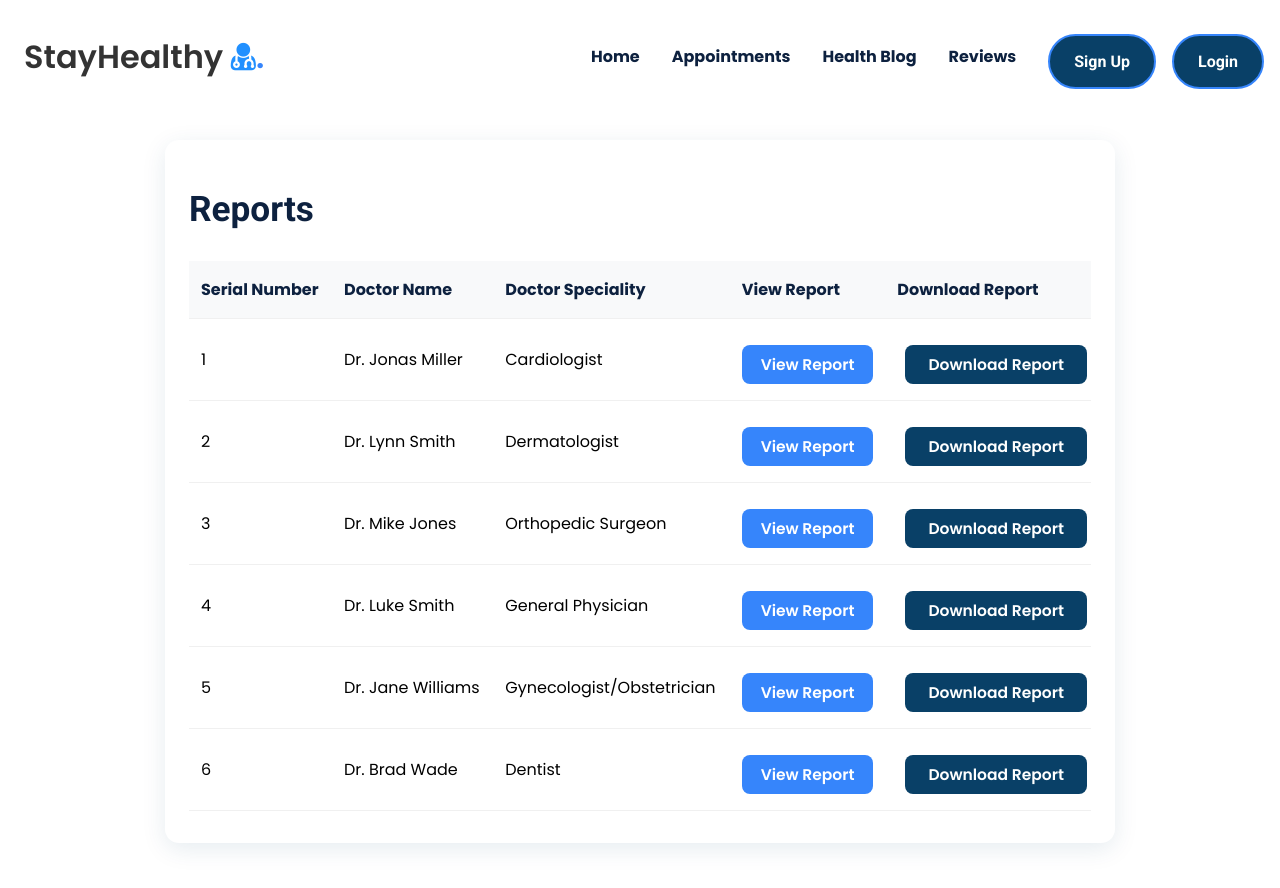
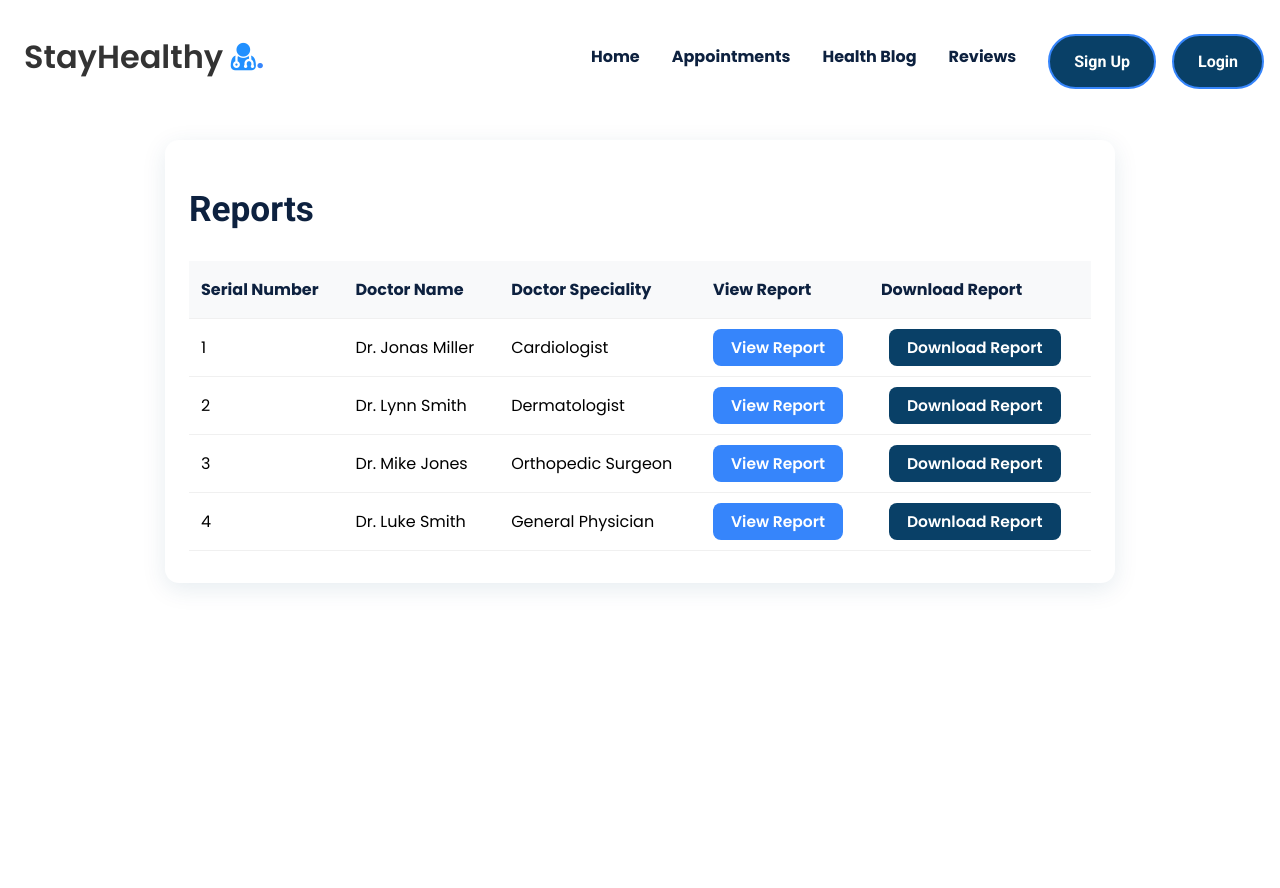
Before and after one commit to Andabeat/med_appt, a React (Create React App) app: page /reports in a window 1280 px wide. Shown: the top 888 px of the page. After the commit the page ends 800 px from the top, so only its background shows below. Built offline with nearby package versions, Linux system fonts and the light colour scheme.

Commit message:
Patient Report functionality added

```diff
--- a/src/Components/ReportsLayout/ReportsLayout.js
+++ b/src/Components/ReportsLayout/ReportsLayout.js
@@ -1,7 +1,7 @@
 import React from "react";
 import "./ReportsLayout.css";
 
-// Dummy data: Use only the doctor names & specialties for demo purposes
+// Table data (for display only)
 const reports = [
   {
     id: 1,
@@ -22,20 +22,13 @@ const reports = [
   id: 4,
   doctorName: "Dr. Luke Smith",
   speciality: "General Physician",
-  },
-  {
-    id: 5,
-    doctorName: "Dr. Jane Williams",
-    speciality: "Gynecologist/Obstetrician",
-  },
-  {
-    id: 6,
-    doctorName: "Dr. Brad Wade",
-    speciality: "Dentist",
   }
 ];
 
 const ReportsLayout = () => {
+  // Define the public path for the PDF report
+  const pdfURL = "/patient_report.pdf"; // file stored in public folder
+
   return (
     <div className="reports-layout-container">
       <h1 className="reports-title">Reports</h1>
@@ -50,16 +43,31 @@ const ReportsLayout = () => {
           </tr>
         </thead>
         <tbody>
-          {reports.map((report, idx) => (
+          {reports.map((report, index) => (
             <tr key={report.id}>
-              <td>{idx + 1}</td>
+              <td>{index + 1}</td>
               <td>{report.doctorName}</td>
               <td>{report.speciality}</td>
               <td>
-                <button className="report-btn view-btn">View Report</button>
+                {/* Opens PDF in a new tab */}
+                <a
+                  href={pdfURL}
+                  target="_blank"
+                  rel="noopener noreferrer"
+                  className="report-btn view-btn"
+                >
+                  View Report
+                </a>
               </td>
               <td>
-                <button className="report-btn download-btn">Download Report</button>
+                {/* Downloads the PDF file */}
+                <a
+                  href={pdfURL}
+                  download="patient_report.pdf"
+                  className="report-btn download-btn"
+                >
+                  Download Report
+                </a>
               </td>
             </tr>
           ))}
```
Also changed, not shown: 1 other file (tests, documents, lock files or other folders). Lines whose indentation alone changed are shown as unchanged.
